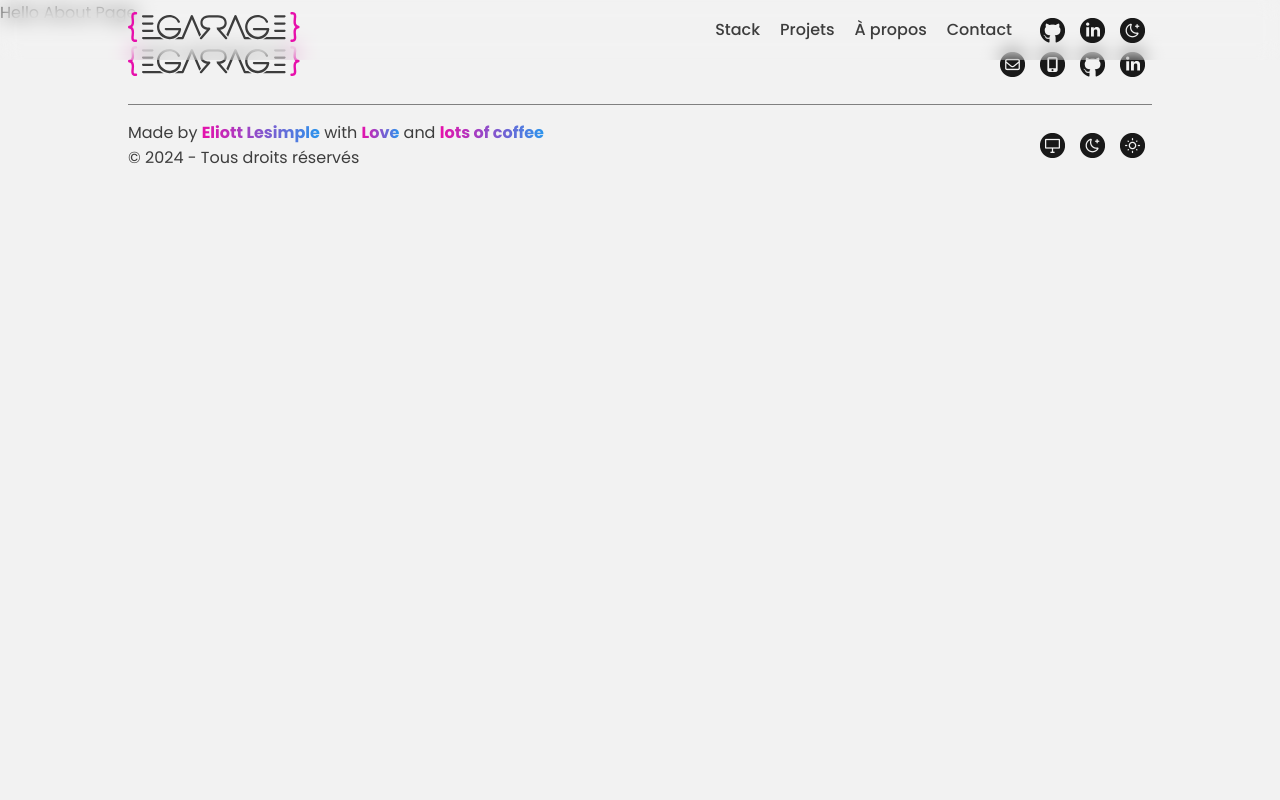
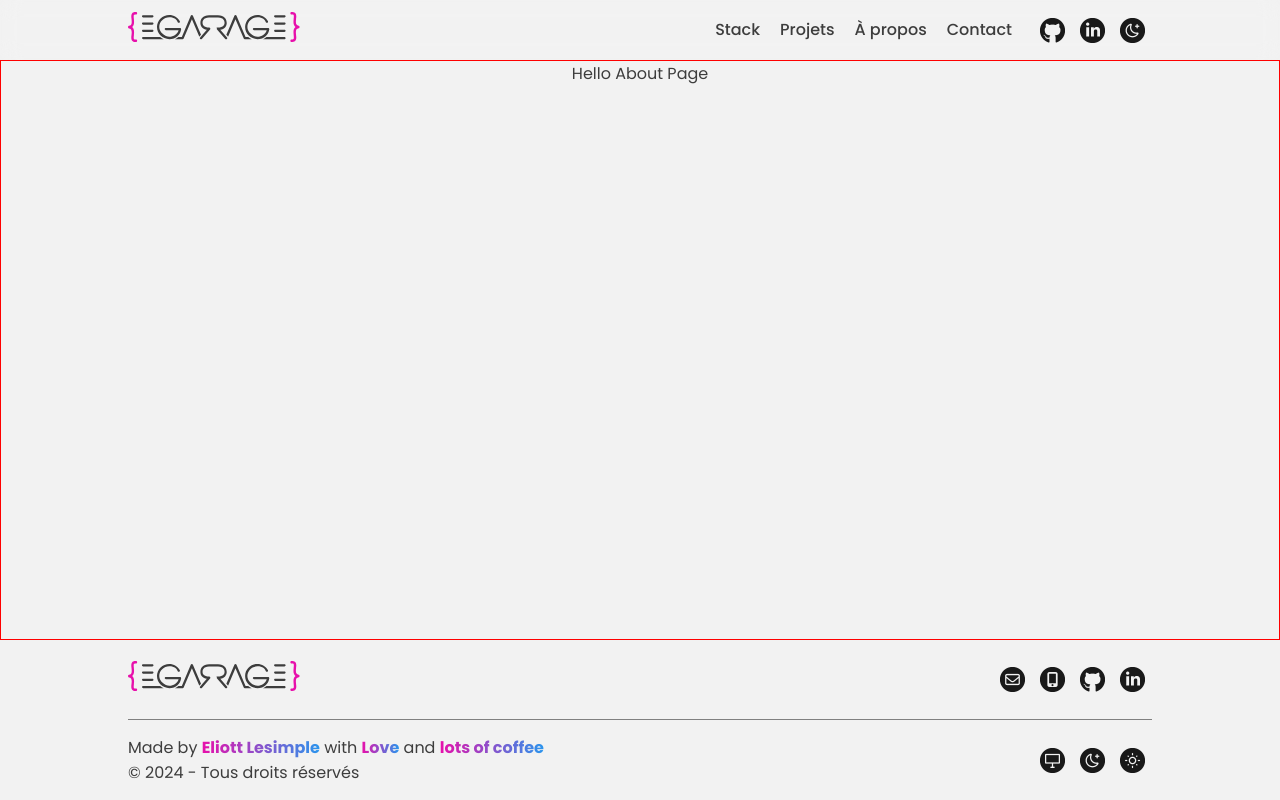
Before and after one commit to lesimpleliott/MyPortfolio, a React (Vite) app: page /about in a window 1280 px wide. Built offline with nearby package versions, Linux system fonts and the light colour scheme.

Commit message:
Improve Main // Start About and Contact Pages

```diff
--- a/src/pages/About.tsx
+++ b/src/pages/About.tsx
@@ -1,5 +1,15 @@
+import styled from "styled-components";
+
 const About = () => {
-  return <div>Hello About Page</div>;
+  return (
+    <AboutStyled>
+      <div>Hello About Page</div>
+    </AboutStyled>
+  );
 };
 
+const AboutStyled = styled.main`
+  border: solid 1px red;
+`;
+
 export default About;
--- a/src/pages/Contact.tsx
+++ b/src/pages/Contact.tsx
@@ -1,5 +1,14 @@
+import styled from "styled-components";
+
 const Contact = () => {
-  return <div>Hello Contact Page</div>;
+  return (
+    <ContactStyled>
+      <div>Hello Contact Page</div>
+    </ContactStyled>
+  );
 };
 
+// Styled_components
+const ContactStyled = styled.main``;
+
 export default Contact;
--- a/src/pages/Home.tsx
+++ b/src/pages/Home.tsx
@@ -34,6 +34,8 @@ const Home = () => {
 
 // STYLED-COMPONENTS
 const HomeStyled = styled.main`
+  margin-top: 0;
+
   .stack {
     display: flex;
     flex-direction: column;
--- a/src/styles/base/global.scss
+++ b/src/styles/base/global.scss
@@ -2,6 +2,12 @@ body {
   background-color: var(--background);
   color: var(--text);
   transition: background-color 250ms ease-in-out, color 250ms ease-in-out;
+}
+
+#root {
+  display: flex;
+  flex-direction: column;
+  min-height: 100vh;
 }
 
 main {
@@ -9,6 +15,8 @@ main {
   flex-direction: column;
   align-items: center;
   gap: 60px;
+  flex: 1;
+  margin-top: 60px;
 
   section {
     width: 100%;
```
